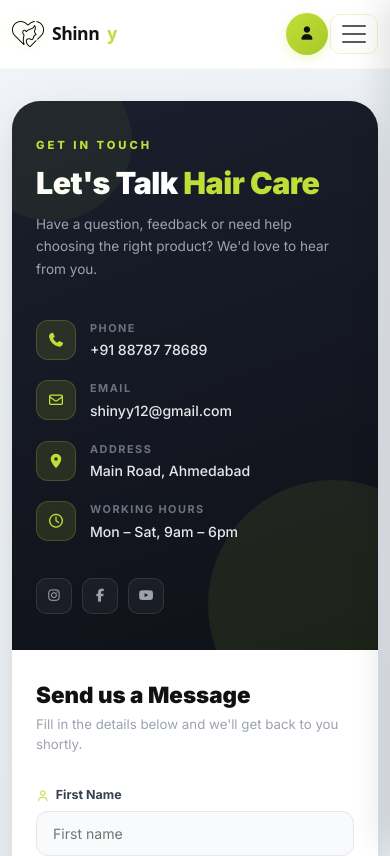
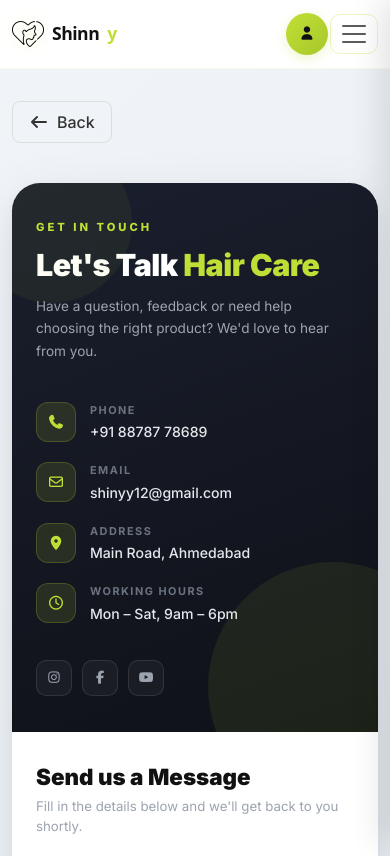
Before and after one commit to Sanjana-patidar/HairCare-site, a React (Vite) app in the folder Frontend/: page /contact in a window 390 px wide. Shown: the top 856 px of the page. Built offline with nearby package versions, Linux system fonts and the light colour scheme; no server answers.

Commit message:
Add Universal Back Button to secondary pages and fix Product Gallery mobile view

```diff
--- /dev/null
+++ b/Frontend/src/Component/BackButton.css
@@ -0,0 +1,21 @@
+.back-button {
+  background: transparent;
+  border: 1px solid #ddd;
+  padding: 8px 16px;
+  border-radius: 8px;
+  color: #333;
+  font-weight: 500;
+  display: inline-flex;
+  align-items: center;
+  gap: 8px;
+  cursor: pointer;
+  transition: all 0.3s ease;
+  margin-bottom: 20px;
+}
+
+.back-button:hover {
+  background: #f8f9fa;
+  border-color: rgb(195, 229, 43);
+  color: rgb(160, 189, 29);
+  transform: translateX(-3px);
+}
--- /dev/null
+++ b/Frontend/src/Component/BackButton.jsx
@@ -0,0 +1,15 @@
+import React from 'react';
+import { useNavigate } from 'react-router-dom';
+import './BackButton.css';
+
+const BackButton = () => {
+  const navigate = useNavigate();
+
+  return (
+    <button className="back-button" onClick={() => navigate(-1)}>
+      <i className="fa-solid fa-arrow-left"></i> Back
+    </button>
+  );
+};
+
+export default BackButton;
--- a/Frontend/src/pages/AllProduct.jsx
+++ b/Frontend/src/pages/AllProduct.jsx
@@ -3,6 +3,7 @@ import { useNavigate } from "react-router-dom";
 import Rating from "@mui/material/Rating";
 import axios from "axios";
 import { useWishlist } from "../Context/WishlistContext";
+import BackButton from '../Component/BackButton';
 import "./AllProduct.css";
 
 const PRICE_RANGES = [
@@ -101,6 +102,9 @@ export default function AllProduct() {
 
   return (
     <div className="ap-root">
+      <div style={{padding: "20px 20px 0", maxWidth: "1200px", margin: "0 auto"}}>
+        <BackButton />
+      </div>
 
       {/* ── Hero Banner ── */}
       <div className="ap-hero">
--- a/Frontend/src/pages/CategoryPage.jsx
+++ b/Frontend/src/pages/CategoryPage.jsx
@@ -3,6 +3,7 @@ import { useNavigate } from "react-router-dom";
 import Rating from "@mui/material/Rating";
 import axios from "axios";
 import { useWishlist } from "../Context/WishlistContext";
+import BackButton from '../Component/BackButton';
 import "../Component/Product.css";
 import "./CategoryPage.css";
 
@@ -52,6 +53,9 @@ export default function CategoryPage({ category }) {
 
   return (
     <div className="cp-page">
+      <div style={{padding: "20px 20px 0", maxWidth: "1200px", margin: "0 auto"}}>
+        <BackButton />
+      </div>
       {/* ── Hero Header ── */}
       <div className="cp-hero">
         <div className="cp-hero-blob cp-hero-blob-1" />
--- a/Frontend/src/pages/Checkout.jsx
+++ b/Frontend/src/pages/Checkout.jsx
@@ -5,6 +5,7 @@ import { useState, useEffect } from 'react';
 import {useNavigate} from 'react-router-dom';
 import Swal from 'sweetalert2';
 import confetti from "canvas-confetti";
+import BackButton from '../Component/BackButton';
 import './Checkout.css'
 
 const Checkout = () => {
@@ -221,6 +222,7 @@ const Checkout = () => {
 
   return (
     <div className="checkout-container p-2">
+      <BackButton />
       <div className="row">
         <div className="col-12 col-md-6 fixed">
             <div className=' p-3'>
--- a/Frontend/src/pages/Contect.jsx
+++ b/Frontend/src/pages/Contect.jsx
@@ -2,6 +2,7 @@ import React, { useState } from 'react';
 import axios from 'axios';
 import Swal from "sweetalert2";
 import { useNavigate } from 'react-router-dom';
+import BackButton from '../Component/BackButton';
 import './Contect.css';
 
 const Contect = () => {
@@ -44,7 +45,10 @@ const Contect = () => {
   };
 
   return (
-    <div className="contact-page">
+    <div className="contact-page" style={{ flexDirection: "column", gap: "20px" }}>
+      <div style={{ width: "100%", maxWidth: "1000px", margin: "0 auto" }}>
+        <BackButton />
+      </div>
       <div className="contact-card">
 
         {/* ── Left: Info Panel ── */}
--- a/Frontend/src/pages/Ordersuccess.jsx
+++ b/Frontend/src/pages/Ordersuccess.jsx
@@ -1,6 +1,7 @@
 import { useEffect, useState } from "react";
 import axios from "axios";
 import { useNavigate } from "react-router-dom";
+import BackButton from '../Component/BackButton';
 import './Ordersuccess.css';
 
 const STATUS_CONFIG = {
@@ -63,6 +64,7 @@ export default function Ordersuccess() {
   if (loading) {
     return (
       <div className="ord-page">
+        <BackButton />
         <div className="ord-header">
           <h1 className="ord-page-title">My Orders</h1>
         </div>
@@ -77,6 +79,7 @@ export default function Ordersuccess() {
   if (orders.length === 0) {
     return (
       <div className="ord-page">
+        <BackButton />
         <div className="ord-header">
           <h1 className="ord-page-title">My Orders</h1>
         </div>
@@ -95,6 +98,7 @@ export default function Ordersuccess() {
   return (
     <div className="outline">
       <div className="ord-page">
+        <BackButton />
         {/* Page header */}
         <div className="ord-header">
           <div>
--- a/Frontend/src/pages/Productdetail.css
+++ b/Frontend/src/pages/Productdetail.css
@@ -126,6 +126,18 @@
   box-shadow: 0 0 0 3px rgba(192, 223, 54, 0.2);
 }
 
+@media (max-width: 768px) {
+  .pd-gallery {
+    flex-direction: column-reverse;
+  }
+  .pd-thumbs {
+    flex-direction: row;
+    width: 100%;
+    overflow-x: auto;
+    padding-bottom: 8px;
+  }
+}
+
 /* Main image container */
 .pd-img-main-wrap {
   flex: 1;
@@ -139,6 +151,15 @@
   flex-direction: column;
   align-items: center;
   justify-content: center;
+}
+
+@media (max-width: 768px) {
+  .pd-img-main-wrap {
+    min-height: 280px;
+  }
+  .pd-img-zoom-wrap {
+    height: 280px;
+  }
 }
 
 /* Zoom wrapper */
--- a/Frontend/src/pages/Productdetail.jsx
+++ b/Frontend/src/pages/Productdetail.jsx
@@ -6,6 +6,7 @@ import Rating from '@mui/material/Rating';
 import { useCart } from '../Context/CartContext';
 import { useWishlist } from '../Context/WishlistContext';
 import confetti from 'canvas-confetti';
+import BackButton from '../Component/BackButton';
 import './Productdetail.css';
 
 const API_IMG = import.meta.env.VITE_API_IMAGE || 'http://localhost:5000/uploads';
@@ -147,7 +148,7 @@ export default function Productdetail() {
   return (
     <div className="pd-root">
       <div className="pd-page">
-
+        <BackButton />
         {/* Breadcrumb */}
         <nav className="pd-breadcrumb">
           <span className="pd-bc-link" onClick={() => navigate('/')}>Home</span>
--- a/Frontend/src/pages/Profile.jsx
+++ b/Frontend/src/pages/Profile.jsx
@@ -1,6 +1,7 @@
 import React, { useState, useEffect } from 'react';
 import axios from 'axios';
 import { toast } from 'react-toastify';
+import BackButton from '../Component/BackButton';
 import './Profile.css';
 
 const Profile = () => {
@@ -198,6 +199,7 @@ const Profile = () => {
 
   return (
     <div className="profile-container">
+      <BackButton />
       {/* Header */}
       <div className="profile-header-banner">
         <h2>My Account</h2>
--- a/Frontend/src/pages/Wishlist.jsx
+++ b/Frontend/src/pages/Wishlist.jsx
@@ -3,6 +3,7 @@ import { Link, useNavigate } from "react-router-dom";
 import { useWishlist } from "../Context/WishlistContext";
 import { useCart } from "../Context/CartContext";
 import { toast } from "react-toastify";
+import BackButton from '../Component/BackButton';
 import "./Wishlist.css";
 
 const Wishlist = () => {
@@ -29,6 +30,7 @@ const Wishlist = () => {
   if (wishlistItems.length === 0) {
     return (
       <div className="wl-page">
+        <BackButton />
         <div className="wl-empty">
           <div className="wl-empty-icon">
             <i className="fa-regular fa-heart" />
@@ -45,6 +47,7 @@ const Wishlist = () => {
 
   return (
     <div className="wl-page">
+      <BackButton />
       {/* ── Header ── */}
       <div className="wl-header">
         <div className="wl-header-left">
```
